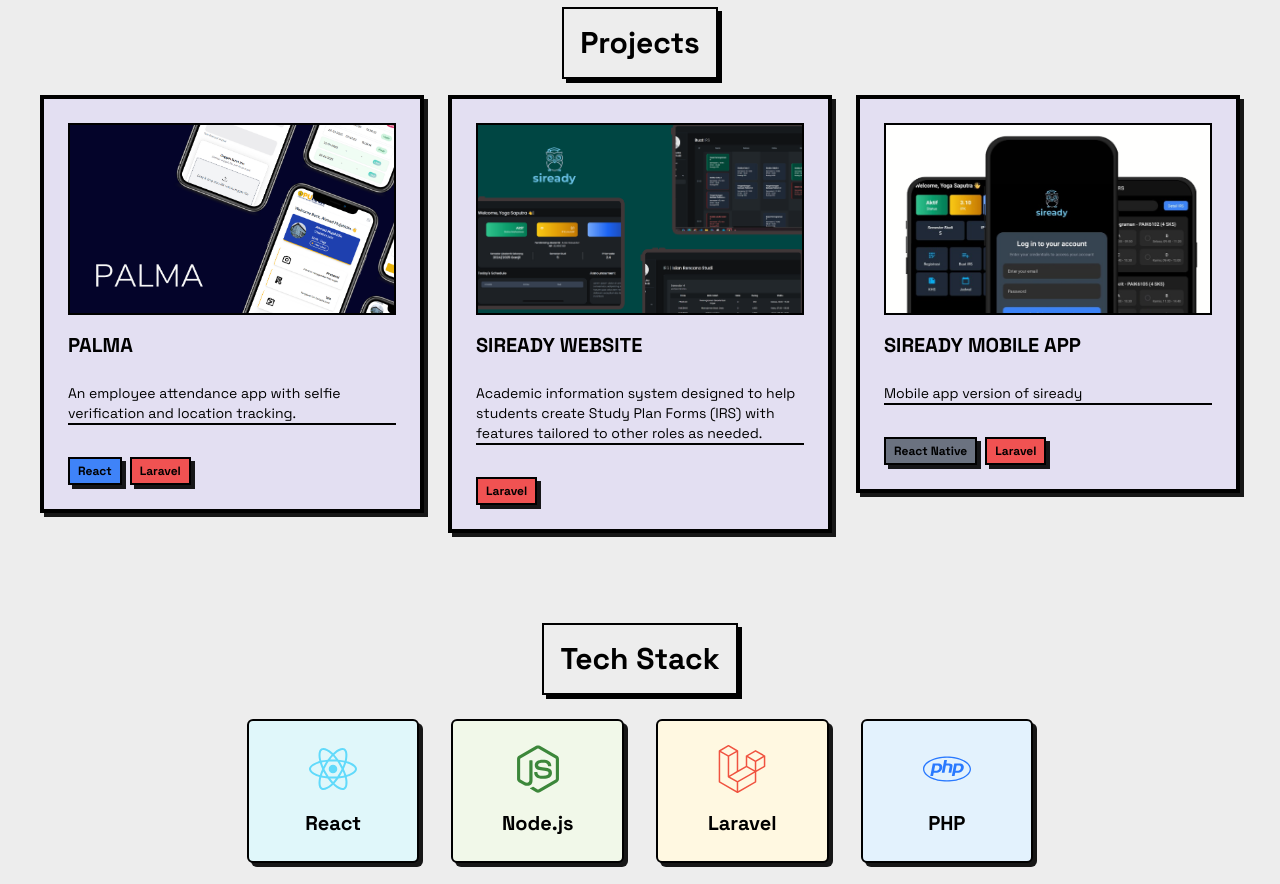
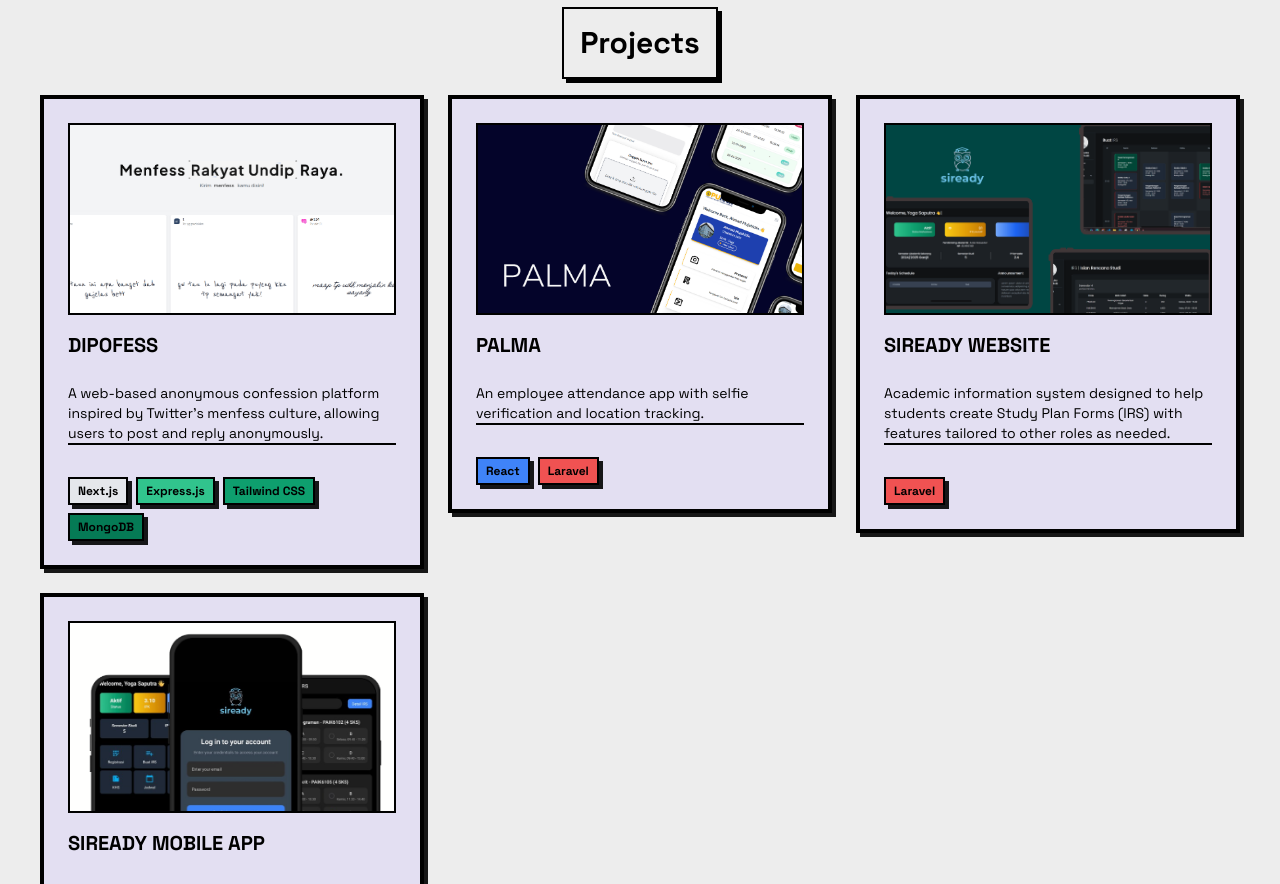
Before and after one commit to yoosch/portfolio, a Next.js app: page / in a window 1280 px wide. Shown: the part 1740-2624 px from the top of the page. Built offline with nearby package versions, Linux system fonts and the light colour scheme.

Commit message:
add project dipofess

```diff
--- a/app/page.js
+++ b/app/page.js
@@ -5,7 +5,7 @@ import { motion, time, useInView } from "framer-motion";
 import { Button, Timeline, Card, Drawer } from "flowbite-react";
 import { HiExternalLink, HiBriefcase, HiMenuAlt1 } from "react-icons/hi";
 import { Image } from "@heroui/react";
-import { FaReact, FaNodeJs, FaMailBulk, FaLaravel, FaLinkedin, FaFacebook, FaInstagram, FaPhp, FaGithub, FaJava, FaJsSquare, FaHeart } from "react-icons/fa";
+import { FaReact, FaNodeJs, FaMailBulk, FaLaravel, FaLinkedin, FaWhatsapp, FaFacebook, FaInstagram, FaPhp, FaGithub, FaJava, FaJsSquare, FaHeart } from "react-icons/fa";
 import { SiTailwindcss, SiMysql, SiGit, SiVisualstudiocode } from "react-icons/si";
 
 export default function Page() {
@@ -153,6 +153,13 @@ export default function Page() {
 
   const projects = [
     {
+      title: "DIPOFESS",
+      img: "/project4.png",
+      description: "A web-based anonymous confession platform inspired by Twitter's menfess culture, allowing users to post and reply anonymously.",
+      link: "https://dipofess.vercel.app",
+      frameworks: ["Next.js", "Express.js", "Tailwind CSS", "MongoDB"],
+    },
+    {
       title: "PALMA",
       img: "/project1.png",
       description:
@@ -180,6 +187,9 @@ export default function Page() {
     "React": "bg-blue-500",
     "Laravel": "bg-red-500",
     "Tailwind CSS": "bg-green-500",
+    "Next.js": "bg-gray-200",
+    "Express.js": "bg-green-400",
+    "MongoDB": "bg-green-600",
   }
 
   const platforms = [
@@ -287,9 +297,10 @@ export default function Page() {
                   <img
                     src="/profile.png"
                     alt="Profile Picture"
-                    className="w-32 h-32 rounded-xl mx-auto transform transition-transform hover:scale-110 hover:shadow-2xl border-4 border-gray-800"
+                    className="w-32 h-32 rounded-xl mx-auto border-4 border-gray-800 animate-spin360"
                   />
                 </div>
+
 
                 <p className="font-medium my-4 text-lg text-black border-t-4 md:border-none border-gray-800 pt-4">
                   I'm an Informatics student at Diponegoro University with a strong interest in technology.
@@ -481,9 +492,9 @@ export default function Page() {
               transition={{ duration: 1, ease: "easeOut" }}
             >
 
-                <h1 className="text-3xl font-bold text-black p-4 shadow-black border-2 border-black shadow-[4px_4px_0px_0px_rgba(0,0,0,0.5)]">
-                  Connect with me
-                </h1>
+              <h1 className="text-3xl font-bold text-black p-4 shadow-black border-2 border-black shadow-[4px_4px_0px_0px_rgba(0,0,0,0.5)]">
+                Connect with me
+              </h1>
               <div className="w-full px-8 py-12">
                 <div className="grid grid-cols-1 text-center md:grid-cols-2 lg:grid-cols-4 gap-4 mt-8">
                   {platforms.map((platform, index) => (
--- a/tailwind.config.mjs
+++ b/tailwind.config.mjs
@@ -9,6 +9,15 @@ export default {
   ],
   theme: {
     extend: {
+      keyframes: {
+        spin360: {
+          '0%': { transform: 'rotateY(0deg)' },
+          '100%': { transform: 'rotateY(360deg)' },
+        },
+      },
+      animation: {
+        spin360: 'spin360 2s linear infinite',
+      },
       colors: {
         background: "var(--background)",
         foreground: "var(--foreground)",
```
Also changed, not shown: public/project4.png (added), public/tedunan.png (added).
